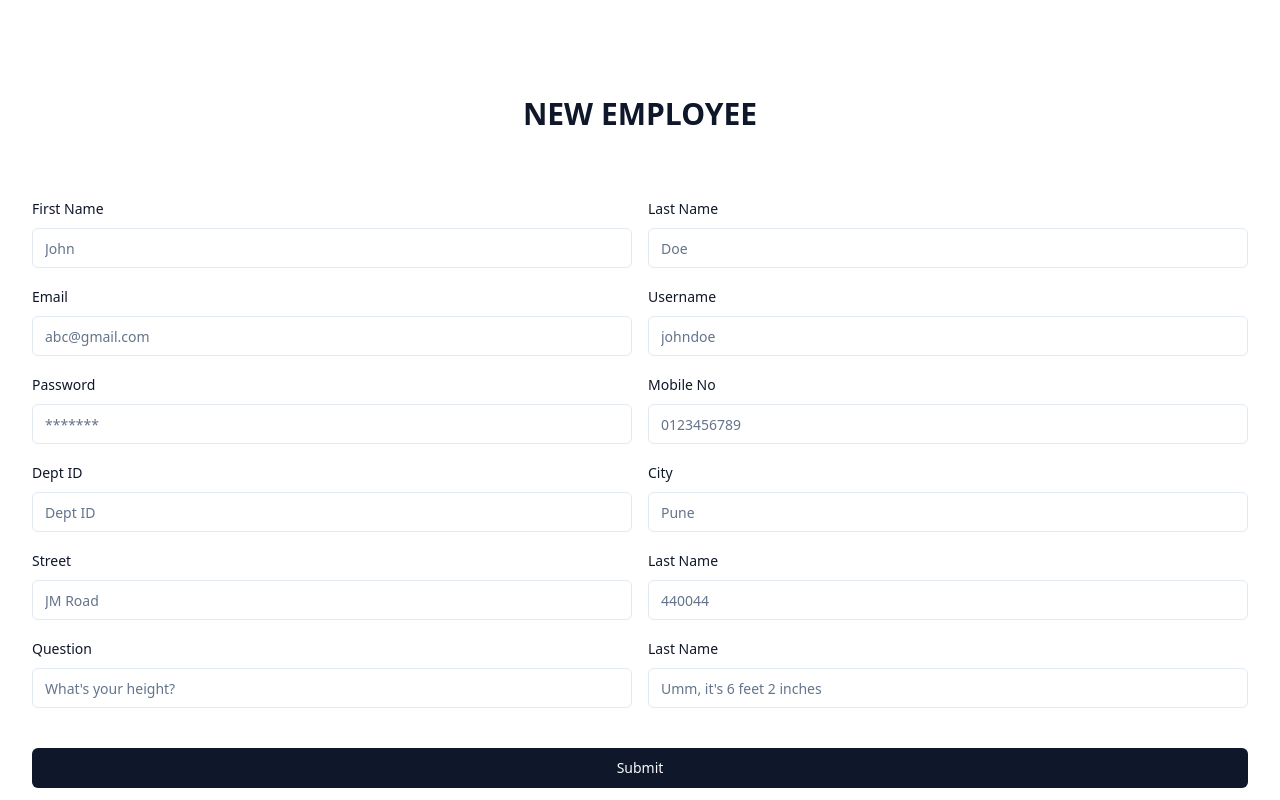
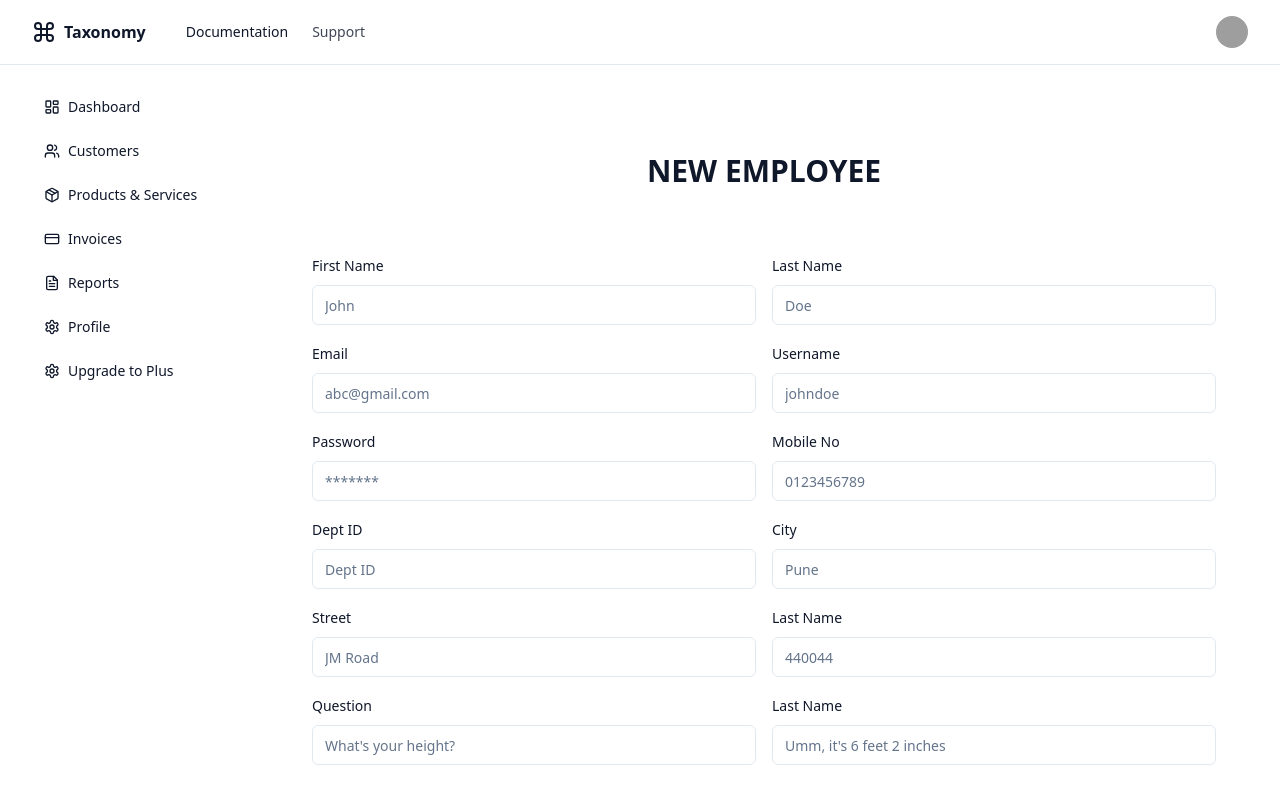
Before and after one commit to prathamesh-mutkure/emp-management, a Next.js app: page /employees/add in a window 1280 px wide. Shown: the top 800 px of the page. Built offline with nearby package versions, Linux system fonts and the light colour scheme; grey boxes are pictures that could not be loaded.

Commit message:
Added Layout to Add Page

```diff
--- a/pages/employees/add.tsx
+++ b/pages/employees/add.tsx
@@ -18,6 +18,8 @@
 } from "@/components/ui/form";
 import { Input } from "@/components/ui/input";
 import { useRouter } from "next/router";
+import DashboardLayout from "@/components/layouts/dashboard-layout";
+import { NextPageWithLayout } from "../_app";
 
 const formSchema = z.object({
   firstname: z.string().min(1).max(50),
@@ -38,7 +40,7 @@
   //   lastUpdateDdate: z.string().max(50),
 });
 
-const AddEmployeesPage: NextPage = () => {
+const AddEmployeesPage: NextPageWithLayout = () => {
   const router = useRouter();
 
   const form = useForm<z.infer<typeof formSchema>>({
@@ -87,7 +89,7 @@
   };
 
   return (
-    <div className="container mt-24">
+    <div className="container">
       <h1 className="text-3xl font-bold uppercase text-center my-16">
         New Employee
       </h1>
@@ -275,4 +277,8 @@
   );
 };
 
+AddEmployeesPage.getLayout = function getLayout(page) {
+  return <DashboardLayout>{page}</DashboardLayout>;
+};
+
 export default AddEmployeesPage;
--- a/pages/employees/index.tsx
+++ b/pages/employees/index.tsx
@@ -54,7 +54,7 @@
   };
 
   return (
-    <div className="container mt-24">
+    <div className="container">
       <h1 className="text-3xl font-bold uppercase text-center my-16">
         Employees
       </h1>
```
